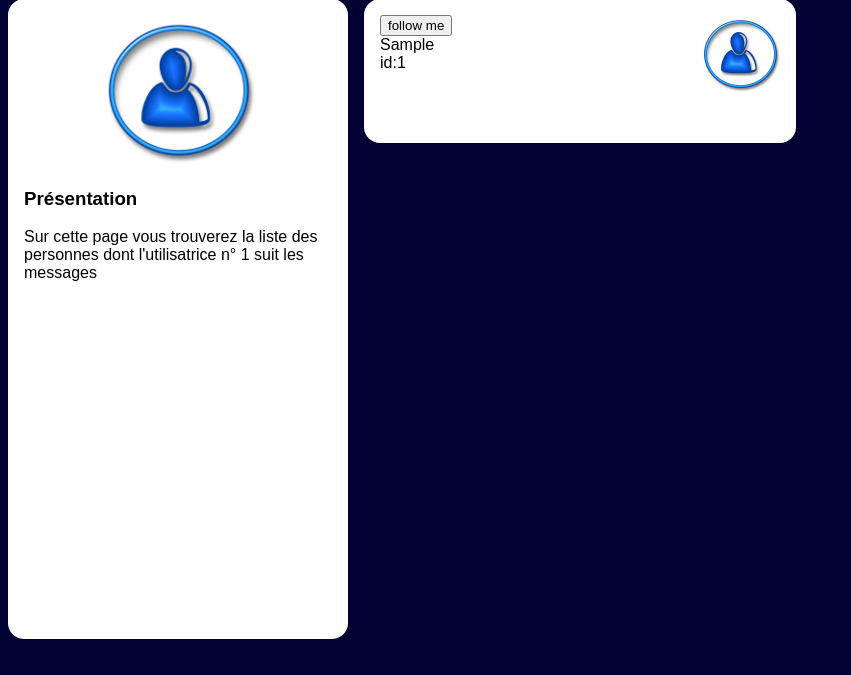
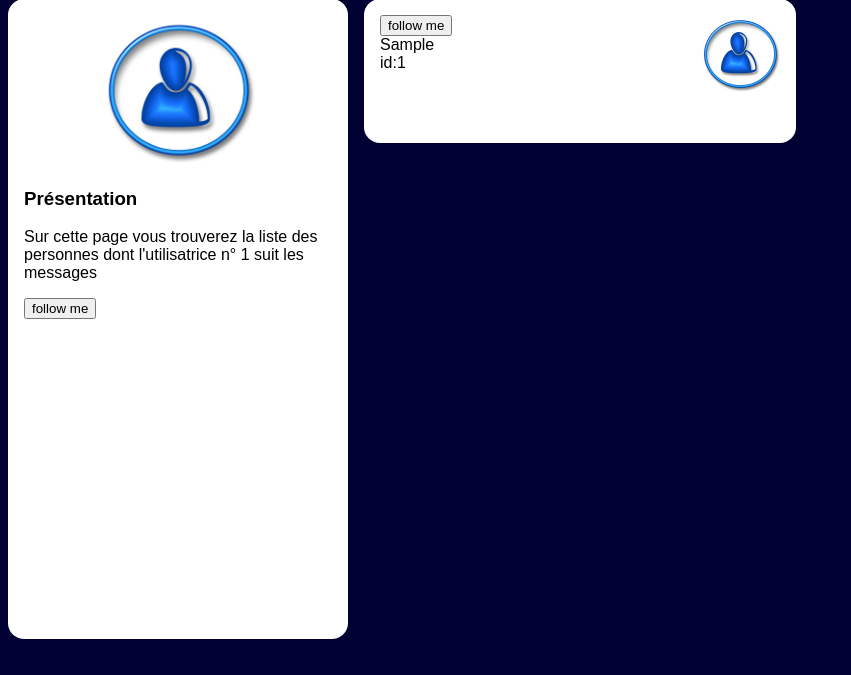
Before and after one commit to adatechschool/projet-collectif-reseau-social-php-printteam, a PHP site: page /subscriptions.php?user_id=1 in a window 1280 px wide. Shown: the part 125-800 px from the top of the page, without its empty margins (0-851 px from the left). Run offline with PHP 8.4, Linux system fonts and the light colour scheme; the visitor is signed in with stand-in values (Sample User, id 1); tables that the repository leaves empty or names only in its code hold one stand-in row (values such as "Sample post"); a stand-in replaces the project's code that opens the database connection.

Commit message:
etape 2 fini

```diff
--- /dev/null
+++ b/resoc_n3/buttonFollow.php
@@ -0,0 +1,4 @@
+<form method="post" action="abo.php?user_id=<?= $userId ?>">
+    <input type="hidden" name="user_id" value="<?= $user['id'] ?>">
+    <button type="submit">follow me</button>
+</form>
--- a/resoc_n3/like.php
+++ b/resoc_n3/like.php
@@ -34,7 +34,3 @@ if (isset($_POST['post_id'])) {
     echo "Erreur : Aucun post sélectionné pour être liké.";
 }
 ?>
-
-
-
-<!-- 'http://localhost/reseau_social/resoc_n3/wall.php?user_id=8' -->
--- a/resoc_n3/subscriptions.php
+++ b/resoc_n3/subscriptions.php
@@ -1,5 +1,6 @@
 <?php
 require "session.php";
+$userId = intval($_GET['user_id']);
 ?>
 
 <!doctype html>
@@ -24,7 +25,10 @@ require "session.php";
                         n° <?php echo intval($_GET['user_id']) ?>
                         suit les messages
                     </p>
-
+                    <form method="post" action="abo.php?user_id=<?= $userId ?>">
+                                <input type="hidden" name="user_id" value="<?= $userId ?>">
+                                <button type="submit">follow me</button>
+                    </form>
                 </section>
             </aside>
             <main class='contacts'>
--- a/resoc_n3/wall.php
+++ b/resoc_n3/wall.php
@@ -75,6 +75,7 @@ require "session.php";
                             <p><?= $post['content'] ?></p>
                         </div>
                         <footer>
+                            <!-- &action=ajoutelike" -->
                             <form method="post" action="like.php?user_id=<?= $userId ?>">
                                 <input type="hidden" name="post_id" value="<?= $post['id'] ?>">
                                 <button type="submit">♥ <?= $post['like_number'] ?></button>
```
